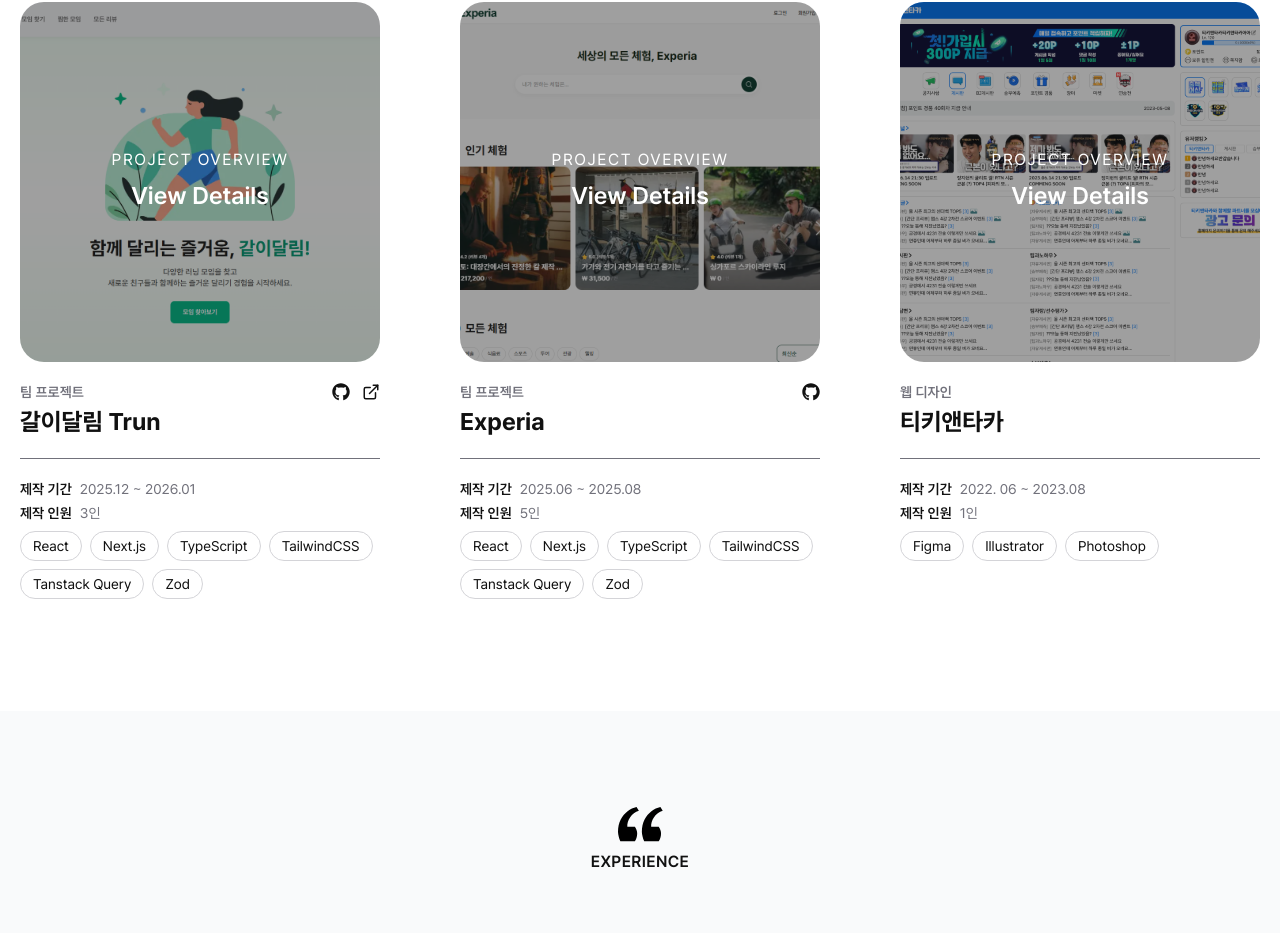
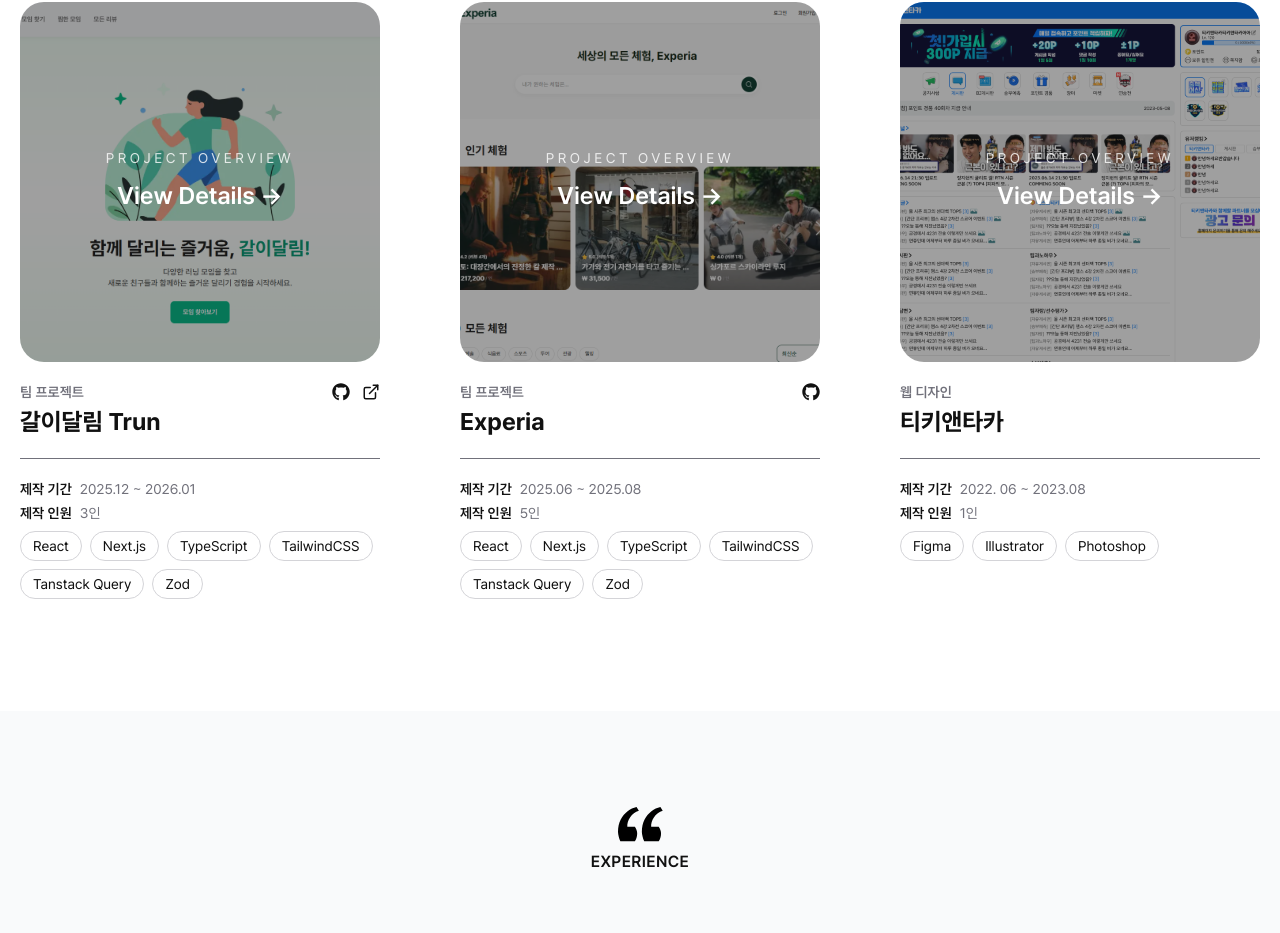
Before and after one commit to htak0601/htak-portfolio, a Next.js app: page / in a window 1280 px wide. Shown: the part 2382-3315 px from the top of the page. Built offline with nearby package versions, Linux system fonts and the light colour scheme.

Commit message:
style: 프로젝트 카드 오버레이 UI 개선

```diff
--- a/src/app/setctions/projects/ProjectCard.tsx
+++ b/src/app/setctions/projects/ProjectCard.tsx
@@ -22,12 +22,13 @@
           />
         </div>
 
+        {/* Thumbnail title */}
         <div className="absolute inset-0 flex items-center justify-center bg-black/40 transition-all duration-300 group-hover:bg-black/50">
           <div className="text-center text-white">
-            <p className="text-base tracking-widest uppercase">Project Overview</p>
+            <p className="text-sm tracking-[0.25em] uppercase opacity-80">Project Overview</p>
 
-            <span className="relative mt-2 inline-block pb-1 text-2xl font-semibold">
-              View Details
+            <span className="relative mt-3 inline-block pb-1 text-2xl font-semibold">
+              View Details →
               <span className="absolute bottom-0 left-0 h-0.5 w-0 bg-white transition-all duration-500 group-hover:w-full" />
             </span>
           </div>
@@ -42,13 +43,13 @@
           <div className="flex gap-3">
             {project.githubUrl && (
               <a href={project.githubUrl} target="_blank" rel="noopener noreferrer">
-                <FaGithub size={18} />
+                <FaGithub size={18} className="transition-opacity hover:opacity-60" />
               </a>
             )}
 
             {project.deployUrl && (
               <a href={project.deployUrl} target="_blank" rel="noopener noreferrer">
-                <ExternalLink size={18} />
+                <ExternalLink size={18} className="transition-opacity hover:opacity-60" />
               </a>
             )}
           </div>
```
